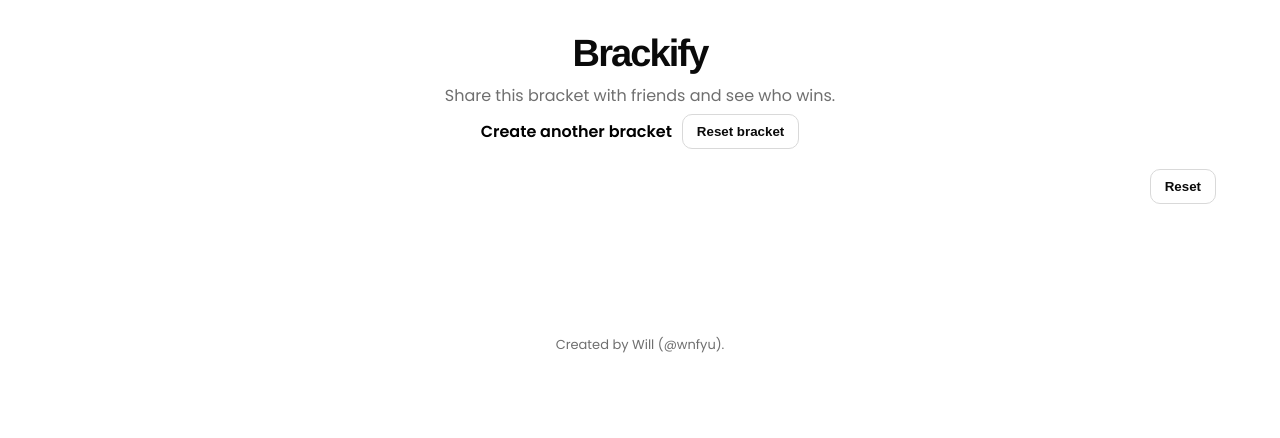
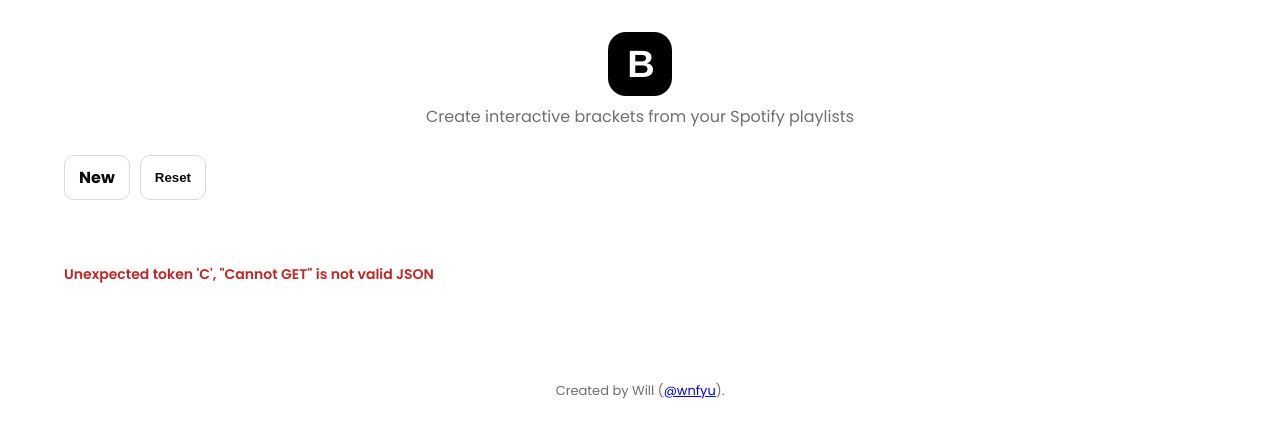
Before and after one commit to WillDeGroat/Brackify, a Flask app: page /bracket/1 in a window 1280 px wide. Shown: the top 438 px of the page. Run offline with Flask 3, Linux system fonts and the light colour scheme.

Commit message:
Refine bracket controls and sharing experience

```diff
--- a/brackify/app.py
+++ b/brackify/app.py
@@ -73,6 +73,10 @@ def create_app() -> Flask:
         try:
             sp = get_spotify_client()
             tracks = fetch_playlist_tracks(playlist, sp)
+
+            if len(tracks) < size_int:
+                raise ValueError(f'Not enough tracks for a {size_int}-song bracket. This playlist has {len(tracks)} track(s).')
+
             seeds = build_seed_list(tracks, size_int, order = order)
         except ValueError as exc:
             return jsonify({'error': str(exc)}), 400
--- a/brackify/static/app.js
+++ b/brackify/static/app.js
@@ -8,17 +8,24 @@ const shareWinnerEl = document.getElementById('share-winner');
 const shareAlbumEl = document.getElementById('share-album');
 const shareArtistEl = document.getElementById('share-artist');
 const shareCoverEl = document.getElementById('share-cover');
+const shareMessageEl = document.getElementById('share-message');
 const closeShareButton = document.getElementById('close-share');
 const resetButton = document.getElementById('reset-bracket');
 const bracketId = document.body?.dataset?.bracketId;
+const bracketToolbar = document.querySelector('.bracket-toolbar');
 
 let bracketState = [];
 let finalWinnerId = null;
 let previewAudio = null;
 let previewTimeout = null;
-let previewButtonRef = null;
+let previewSourceRef = null;
 let previewUrlRef = null;
 let initialSeeds = [];
+let shareCopyText = '';
+
+if (shareInput && shareInput.value) {
+  shareCopyText = shareInput.value;
+}
 
 if (form) {
   form.addEventListener('submit', handleFormSubmit);
@@ -48,10 +55,17 @@ if (bracketId) {
   hydrateBracket(bracketId);
 }
 
-function setStatus(message) {
-  if (statusEl) {
-    statusEl.textContent = message;
+window.addEventListener('resize', () => {
+  if (bracketState.length > 0) {
+    applyBracketLayout(bracketState.length);
   }
+});
+
+function setStatus(message, isError = false) {
+  if (!statusEl) return;
+
+  statusEl.textContent = message || '';
+  statusEl.classList.toggle('error', Boolean(isError && message));
 }
 
 async function handleFormSubmit(event) {
@@ -78,14 +92,11 @@ async function handleFormSubmit(event) {
     }
 
     if (data.share_url) {
-      setStatus('Bracket ready! Opening your bracket...');
       window.location.href = data.share_url;
       return;
     }
-
-    setStatus('Bracket ready!');
   } catch (error) {
-    setStatus(error.message);
+    setStatus(error.message, true);
   }
 }
 
@@ -110,7 +121,7 @@ async function hydrateBracket(id) {
       setStatus('Bracket ready. Click a song to advance it forward.');
     }
   } catch (error) {
-    setStatus(error.message);
+    setStatus(error.message, true);
     if (bracketEl) {
       bracketEl.innerHTML = '';
     }
@@ -120,13 +131,15 @@ async function hydrateBracket(id) {
 function updateShareLink(url) {
   if (shareInput && url) {
     shareInput.value = url;
+    shareCopyText = url;
   }
 }
 
 function handleCopyLink() {
-  if (!shareInput) return;
+  const textToCopy = shareCopyText || shareInput?.value;
+  if (!textToCopy) return;
 
-  navigator.clipboard.writeText(shareInput.value)
+  navigator.clipboard.writeText(textToCopy)
     .then(() => {
       copyButton.textContent = 'Copied!';
       setTimeout(() => {
@@ -187,6 +200,8 @@ function clearDownstream(roundIndex, matchIndex) {
 }
 
 function handlePick(roundIndex, matchIndex, slotIndex) {
+  stopPreview();
+
   const matchup = bracketState[roundIndex][matchIndex];
   const choice = matchup[slotIndex];
   const opponent = matchup[slotIndex === 0 ? 1 : 0];
@@ -358,32 +373,26 @@ function renderCover(track) {
   wrapper.appendChild(img);
 
   if (track && track.preview_url) {
-    const button = document.createElement('button');
-    button.type = 'button';
-    button.className = 'preview-button';
-    button.title = 'Play 15 second preview';
-    button.setAttribute('aria-label', `Play preview of ${track.song_name}`);
-    button.textContent = '▶';
+    const startPreview = () => playPreview(track.preview_url, wrapper);
 
-    button.addEventListener('click', (event) => {
+    wrapper.addEventListener('pointerenter', startPreview);
+    wrapper.addEventListener('pointerleave', stopPreview);
+    wrapper.addEventListener('pointerdown', (event) => {
       event.stopPropagation();
-      togglePreview(track.preview_url, button);
+      startPreview();
     });
-
-    wrapper.appendChild(button);
   }
 
   return wrapper;
 }
 
-function togglePreview(url, button) {
+function playPreview(url, sourceEl) {
   if (!url) return;
 
   const isSameTrack = previewUrlRef === url;
   const isPlaying = previewAudio && !previewAudio.paused;
 
   if (isSameTrack && isPlaying) {
-    stopPreview();
     return;
   }
 
@@ -392,24 +401,19 @@ function togglePreview(url, button) {
   previewAudio = new Audio(url);
   previewUrlRef = url;
   previewAudio.volume = 0.9;
+  previewAudio.currentTime = 0;
   previewAudio.addEventListener('ended', stopPreview);
+  previewSourceRef = sourceEl;
 
-  if (button) {
-    previewButtonRef = button;
-    setPreviewButtonState(button, true);
+  if (previewSourceRef) {
+    previewSourceRef.classList.add('is-previewing');
   }
 
   previewAudio.play().catch(() => {
     stopPreview();
   });
 
-  previewTimeout = setTimeout(stopPreview, 15000);
-}
-
-function setPreviewButtonState(button, playing) {
-  button.textContent = playing ? '❚❚' : '▶';
-  button.classList.toggle('is-playing', playing);
-  button.setAttribute('aria-pressed', playing ? 'true' : 'false');
+  previewTimeout = setTimeout(stopPreview, 10000);
 }
 
 function stopPreview() {
@@ -423,9 +427,9 @@ function stopPreview() {
     previewTimeout = null;
   }
 
-  if (previewButtonRef) {
-    setPreviewButtonState(previewButtonRef, false);
-    previewButtonRef = null;
+  if (previewSourceRef) {
+    previewSourceRef.classList.remove('is-previewing');
+    previewSourceRef = null;
   }
 
   previewUrlRef = null;
@@ -502,6 +506,26 @@ function applyBracketLayout(roundCount) {
     roundEl.style.gap = '18px';
     roundEl.style.marginTop = '0px';
   });
+
+  if (bracketToolbar) {
+    const matches = Array.from(bracketEl.querySelectorAll('.match'));
+    const parentRect = bracketToolbar.parentElement?.getBoundingClientRect();
+
+    if (matches.length > 0 && parentRect) {
+      requestAnimationFrame(() => {
+        const bracketRect = bracketEl.getBoundingClientRect();
+        const rightmost = Math.max(...matches.map((m) => m.getBoundingClientRect().right));
+        const width = rightmost - bracketRect.left;
+        const offset = bracketRect.left - parentRect.left;
+
+        bracketToolbar.style.width = `${width}px`;
+        bracketToolbar.style.marginLeft = `${offset}px`;
+      });
+    } else {
+      bracketToolbar.style.removeProperty('width');
+      bracketToolbar.style.removeProperty('margin-left');
+    }
+  }
 }
 
 function showShareModal(track) {
@@ -525,6 +549,17 @@ function showShareModal(track) {
     shareCoverEl.alt = track.song_name ? `${track.song_name} cover art` : 'Winning album cover';
   }
 
+  const link = shareInput?.value || window.location.href;
+  const song = track.song_name || 'this song';
+  const artist = track.artists || 'Unknown artist';
+  const message = `I picked ${song} by ${artist} as the best song on Brackify. Listen here: ${link}`;
+
+  if (shareMessageEl) {
+    shareMessageEl.textContent = message;
+  }
+
+  shareCopyText = message;
+
   shareModal.classList.remove('hidden');
 }
 
@@ -532,6 +567,12 @@ function hideShareModal() {
   if (shareModal) {
     shareModal.classList.add('hidden');
   }
+
+  if (shareMessageEl) {
+    shareMessageEl.textContent = '';
+  }
+
+  shareCopyText = shareInput?.value || '';
 }
 
 function resetBracket() {
--- a/brackify/static/style.css
+++ b/brackify/static/style.css
@@ -27,10 +27,17 @@ header {
 }
 
 header .logo {
+  display: inline-flex;
+  width: 64px;
+  height: 64px;
+  align-items: center;
+  justify-content: center;
   font-size: 38px;
   font-weight: 800;
   letter-spacing: -0.05em;
-  color: var(--text);
+  color: #ffffff;
+  background: #000000;
+  border-radius: 18px;
   font-family: 'Helvetica Neue', 'Helvetica', Arial, sans-serif;
 }
 
@@ -135,12 +142,6 @@ button[type='submit']:active {
   transform: translateY(0);
 }
 
-#status {
-  margin-top: 8px;
-  color: var(--muted);
-  min-height: 22px;
-}
-
 .share {
   background: var(--card);
   border: 1px solid var(--border);
@@ -149,6 +150,18 @@ button[type='submit']:active {
   margin-bottom: 0;
   max-width: 360px;
   margin-left: auto;
+}
+
+.status {
+  margin-top: 10px;
+  color: var(--muted);
+  min-height: 22px;
+  font-size: 14px;
+}
+
+.status.error {
+  color: #c02626;
+  font-weight: 600;
 }
 
 .share-top {
@@ -198,10 +226,27 @@ button[type='submit']:active {
   font-weight: 700;
 }
 
+.button-link {
+  display: inline-flex;
+  align-items: center;
+  justify-content: center;
+  gap: 6px;
+  padding: 9px 14px;
+  border-radius: 10px;
+  border: 1px solid var(--border);
+  background: #fff;
+  color: var(--text);
+  font-weight: 700;
+  text-decoration: none;
+  cursor: pointer;
+}
+
 .bracket-toolbar {
   display: flex;
   justify-content: flex-end;
   margin-bottom: 12px;
+  align-self: flex-start;
+  gap: 10px;
 }
 
 .bracket {
--- a/brackify/templates/bracket.html
+++ b/brackify/templates/bracket.html
@@ -6,25 +6,23 @@
   <title>Brackify - Your Bracket</title>
   <link rel="stylesheet" href="{{ url_for('static', filename = 'style.css') }}">
 </head>
-<body data-bracket-id="{{ bracket_id }}">
+  <body data-bracket-id="{{ bracket_id }}">
   <header>
-    <div class="logo">Brackify</div>
-    <p>Share this bracket with friends and see who wins.</p>
-    <div class="header-actions">
-      <a class="secondary" href="{{ url_for('index') }}">Create another bracket</a>
-      <button id="reset-bracket" type="button" class="ghost">Reset bracket</button>
-    </div>
+    <div class="logo" aria-label="Brackify">B</div>
+    <p>Create interactive brackets from your Spotify playlists</p>
   </header>
 
   <main>
     <div class="bracket-toolbar">
+      <a class="button-link" href="{{ url_for('index') }}">New</a>
       <button id="reset-bracket" type="button" class="ghost">Reset</button>
     </div>
     <section id="bracket" class="bracket" aria-live="polite"></section>
+    <div id="status" class="status" role="status" aria-live="polite"></div>
   </main>
 
   <footer>
-    <p>Created by Will (@wnfyu).</p>
+    <p>Created by Will (<a href="https://x.com/wnfyu" target="_blank" rel="noreferrer">@wnfyu</a>).</p>
   </footer>
 
   <div id="share-modal" class="share-modal hidden" role="dialog" aria-modal="true" aria-labelledby="share-title">
@@ -44,6 +42,7 @@
         <input id="share-url" aria-label="Shareable bracket link" value="{{ url_for('view_bracket', bracket_id = bracket_id, _external = True) }}" readonly>
         <button id="copy-share" type="button">Copy link</button>
       </div>
+      <p id="share-message" class="share-message muted"></p>
       <div class="modal-actions">
         <button id="close-share" type="button" class="ghost">Close</button>
       </div>
```
Also changed, not shown: other parts of brackify/static/style.css (+33 -35 lines), brackify/templates/index.html (+9 -10 lines).
